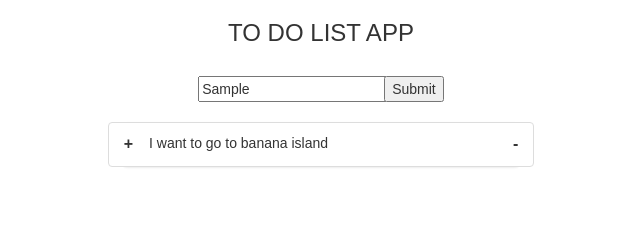
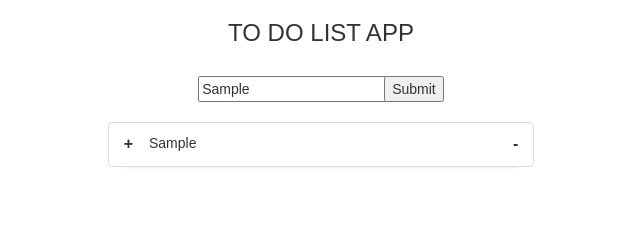
Before and after one commit to teenoh/todo-app, a React (Create React App) app in the folder todoapp/: page / in a window 1280 px wide. Both pictures are taken after typing "Sample" into the empty fields and a click on the input 732 px from the left and 89 px from the top of the page. Shown: the top 225 px of the page, without its empty margins (319-959 px from the left). Built offline with nearby package versions, Linux system fonts and the light colour scheme.

Commit message:
updated listItem

```diff
--- a/todoapp/src/components/App.js
+++ b/todoapp/src/components/App.js
@@ -8,11 +8,13 @@ const styles = {
   }
 };
 
-const ListItem = (props) => {
+const ListItem = props => {
   return (
     <div className="list-group-item row">
       <span className="pull-left pointer">+</span>
-      <span style={styles.text}>I want to go to banana island</span>
+      <span style={styles.text}>
+        {props.text}
+      </span>
       <span className="pull-right pointer">-</span>
     </div>
   );
@@ -26,13 +28,13 @@ class App extends React.Component {
       list: []
     };
 
-    this.updateList = this.updateList.bind(this)
+    this.updateList = this.updateList.bind(this);
   }
 
   updateList(item) {
     const newList = [...this.state.list, item];
     this.setState(() => ({ list: newList }));
-    console.log(this.state.list)
+    console.log(this.state.list);
   }
 
   render() {
@@ -41,12 +43,15 @@ class App extends React.Component {
         <center className="row">
           <h3>TO DO LIST APP</h3>
           <br />
-          <Search updateList={this.updateList}/>
+          <Search updateList={this.updateList} />
         </center>
         <br />
 
         <div className="list-group">
-          <ListItem />
+          {this.state.list !== [] &&
+            this.state.list.map((item, index) =>
+              <ListItem key={index} text={item} remove={this.removeItem} />
+            )}
         </div>
       </div>
     );
```
